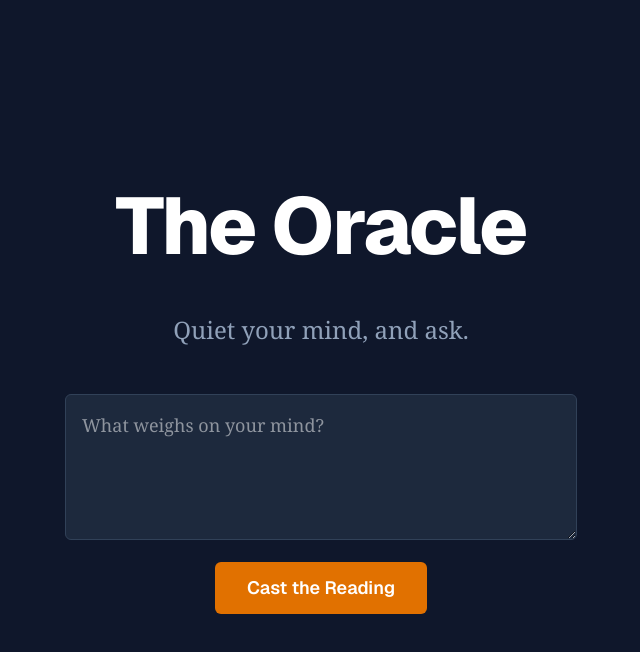
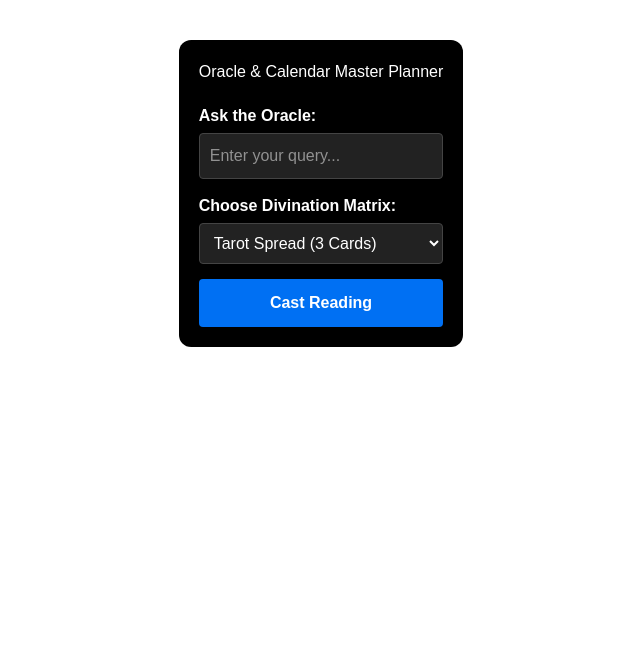
Before and after one commit to karnero131313/oracle-master-planner, a Next.js app in the folder oracle-master-planner-frontend/: page / in a window 1280 px wide. Shown: the top 652 px of the page, without its empty margins (319-959 px from the left). Built offline with nearby package versions, Linux system fonts and the light colour scheme.

Commit message:
Update page.tsx

```diff
--- a/oracle-master-planner-frontend/src/app/page.tsx
+++ b/oracle-master-planner-frontend/src/app/page.tsx
@@ -1,112 +1,117 @@
-"use client";
+'use client';
 
-import { useState } from "react";
-
-// Define types for our data structures
-interface Hexagram {
-  name: string;
-  judgement: string;
-  image: string;
-}
-
-interface DivinationResult {
-  question: string;
-  primary_hexagram: Hexagram;
-  changing_lines: number[];
-  future_hexagram: Hexagram | null;
-}
+import { useState } from 'react';
 
 export default function Home() {
-  const [question, setQuestion] = useState("");
-  const [result, setResult] = useState<DivinationResult | null>(null);
-  const [isLoading, setIsLoading] = useState(false);
+  const [query, setQuery] = useState('');
+  const [system, setSystem] = useState('tarot');
+  const [loading, setLoading] = useState(false);
+  const [result, setResult] = useState<any>(null);
 
-  const handleCast = async () => {
-    if (!question.trim()) return;
-    setIsLoading(true);
+  const handleSubmit = async (e: React.FormEvent) => {
+    e.preventDefault();
+    if (!query) return alert('Please enter your question!');
+
+    setLoading(true);
     setResult(null);
 
     try {
-      const apiUrl = process.env.NEXT_PUBLIC_API_URL || "";
-      const response = await fetch(`${apiUrl}/api/v1/divine`, {
-        method: "POST",
-        headers: { "Content-Type": "application/json" },
-        body: JSON.stringify({ question }),
+      const res = await fetch('/api/oracle', {
+        method: 'POST',
+        headers: { 'Content-Type': 'application/json' },
+        body: JSON.stringify({ query, system }),
       });
-      if (!response.ok) {
-        throw new Error("The Oracle is silent at this moment.");
-      }
-      const data = await response.json();
+
+      if (!res.ok) throw new Error(`Server returned error: ${res.status}`);
+      const data = await res.json();
       setResult(data);
-    } catch (error) {
-      console.error(error);
-      // Here you could set an error state to display to the user
+    } catch (err) {
+      console.error(err);
+      alert('Failed to connect to the Oracle engine.');
     } finally {
-      setIsLoading(false);
+      setLoading(false);
     }
   };
 
   return (
-    <main className="flex min-h-screen flex-col items-center justify-center bg-slate-900 text-slate-300 font-serif">
-      <div className="container flex flex-col items-center justify-center gap-12 px-4 py-16 text-center">
-        {!result && (
-          <>
-            <h1 className="text-5xl font-extrabold tracking-tight text-white sm:text-[5rem] font-sans">
-              The Oracle
-            </h1>
-            <p className="text-2xl text-slate-400">
-              Quiet your mind, and ask.
-            </p>
-            <div className="w-full max-w-lg">
-              <textarea
-                className="w-full rounded-md border border-slate-700 bg-slate-800 p-4 text-lg text-white focus:border-amber-400 focus:outline-none focus:ring-2 focus:ring-amber-500"
-                rows={4}
-                placeholder="What weighs on your mind?"
-                value={question}
-                onChange={(e) => setQuestion(e.target.value)}
-                disabled={isLoading}
+    <main style={{ maxWidth: '600px', margin: '40px auto', padding: '20px', fontFamily: 'sans-serif', color: '#fff', background: '#000', borderRadius: '12px' }}>
+      <h1 style={{ textAlign: 'center', marginBottom: '20px' }}>Oracle & Calendar Master Planner</h1>
+
+      <form onSubmit={handleSubmit} style={{ display: 'flex', flexDirection: 'column', gap: '15px' }}>
+        <div>
+          <label style={{ display: 'block', fontWeight: 'bold', marginBottom: '5px' }}>Ask the Oracle:</label>
+          <input
+            type="text"
+            value={query}
+            onChange={(e) => setQuery(e.target.value)}
+            placeholder="Enter your query..."
+            style={{ width: '100%', padding: '10px', borderRadius: '4px', border: '1px solid #444', backgroundColor: '#222', color: '#fff' }}
           />
+        </div>
+
+        <div>
+          <label style={{ display: 'block', fontWeight: 'bold', marginBottom: '5px' }}>Choose Divination Matrix:</label>
+          <select
+            value={system}
+            onChange={(e) => setSystem(e.target.value)}
+            style={{ width: '100%', padding: '10px', borderRadius: '4px', border: '1px solid #444', backgroundColor: '#222', color: '#fff' }}
+          >
+            <option value="tarot">Tarot Spread (3 Cards)</option>
+            <option value="iching">I Ching (6-Line Hexagram)</option>
+            <option value="runes">Runes Norns Timeline</option>
+          </select>
+        </div>
+
         <button
-                className="mt-4 rounded-md bg-amber-600 px-8 py-3 text-lg font-semibold text-white transition hover:bg-amber-500 font-sans disabled:opacity-50"
-                onClick={handleCast}
-                disabled={isLoading}
+          type="submit"
+          disabled={loading}
+          style={{ padding: '12px', background: '#0070f3', color: '#fff', border: 'none', borderRadius: '4px', cursor: 'pointer', fontWeight: 'bold' }}
         >
-                {isLoading ? "Casting..." : "Cast the Reading"}
+          {loading ? 'Consulting the Cosmic Grid...' : 'Cast Reading'}
         </button>
+      </form>
+
+      {result && (
+        <div style={{ marginTop: '30px', padding: '20px', background: '#111', color: '#fff', borderRadius: '8px', border: '1px solid #333' }}>
+          <h2 style={{ borderBottom: '1px solid #333', paddingBottom: '10px', marginTop: '0' }}>Oracle Response Matrix</h2>
+
+          {/* TAROT DISPLAY MATRIX */}
+          {system === 'tarot' && result.cards && (
+            <div style={{ display: 'flex', flexDirection: 'column', gap: '15px', marginTop: '15px' }}>
+              {result.cards.map((card: any, idx: number) => (
+                <div key={idx} style={{ padding: '12px', borderLeft: '4px solid #0070f3', background: '#1c1c1c', borderRadius: '0 4px 4px 0' }}>
+                  <h3 style={{ margin: '0 0 5px 0' }}>{card.name} <span style={{ fontSize: '14px', color: '#aaa' }}>({card.orientation})</span></h3>
+                  <p style={{ margin: '0', color: '#ccc' }}>{card.description}</p>
                 </div>
-          </>
+              ))}
+            </div>
           )}
 
-        {result && (
-          <div className="w-full max-w-2xl animate-fade-in">
-            <h2 className="text-lg text-slate-400">Your Question:</h2>
-            <p className="text-xl text-white mb-8">"{result.question}"</p>
-
-            <h3 className="text-3xl font-bold text-amber-400">{result.primary_hexagram.name}</h3>
-            <p className="text-xl text-slate-300 mt-2 mb-4">"{result.primary_hexagram.judgement}"</p>
-            <p className="text-md text-slate-400 italic mb-8">{result.primary_hexagram.image}</p>
-
-            {result.future_hexagram && (
-              <>
-                <p className="text-amber-500 mb-4">Changing lines on {result.changing_lines.join(', ')} lead to...</p>
-                <h3 className="text-3xl font-bold text-amber-400">{result.future_hexagram.name}</h3>
-                <p className="text-xl text-slate-300 mt-2 mb-4">"{result.future_hexagram.judgement}"</p>
-                <p className="text-md text-slate-400 italic mb-8">{result.future_hexagram.image}</p>
-              </>
+          {/* I-CHING DISPLAY MATRIX */}
+          {system === 'iching' && (
+            <div style={{ marginTop: '15px' }}>
+              <h3>{result.hexagram}</h3>
+              <p style={{ fontFamily: 'monospace', color: '#0070f3', background: '#1c1c1c', padding: '6px', borderRadius: '4px' }}>Pattern Code: {result.binary}</p>
+              <p style={{ fontStyle: 'italic', marginTop: '10px', color: '#ccc' }}>Advisory: {result.advisory}</p>
+            </div>
           )}
 
-            <button
-              className="mt-8 rounded-md bg-slate-700 px-8 py-3 text-lg font-semibold text-white transition hover:bg-slate-600 font-sans"
-              onClick={() => {
-                setResult(null);
-                setQuestion("");
-              }}
-            >
-              Ask Another Question
-            </button>
+          {/* RUNES DISPLAY MATRIX */}
+          {system === 'runes' && result.norns && (
+            <div style={{ display: 'flex', flexDirection: 'column', gap: '15px', marginTop: '15px' }}>
+              {['urd', 'verdandi', 'skuld'].map((timeNode) => {
+                const node = result.norns[timeNode];
+                return (
+                  <div key={timeNode} style={{ padding: '12px', borderLeft: '4px solid #00ff7f', background: '#1c1c1c', borderRadius: '0 4px 4px 0' }}>
+                    <h3 style={{ margin: '0 0 5px 0' }}>{node.name}</h3>
+                    <p style={{ margin: '0', color: '#ccc' }}>Interpretation: {node.interpretation}</p>
+                  </div>
+                );
+              })}
             </div>
           )}
         </div>
+      )}
     </main>
   );
 }
```
Lines whose indentation alone changed are shown as unchanged.
